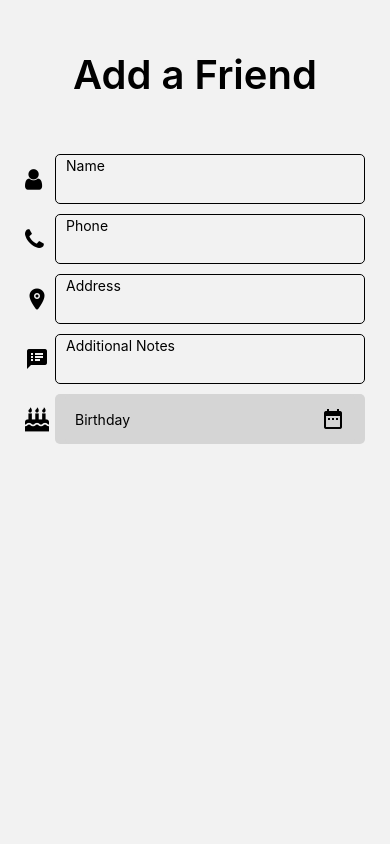
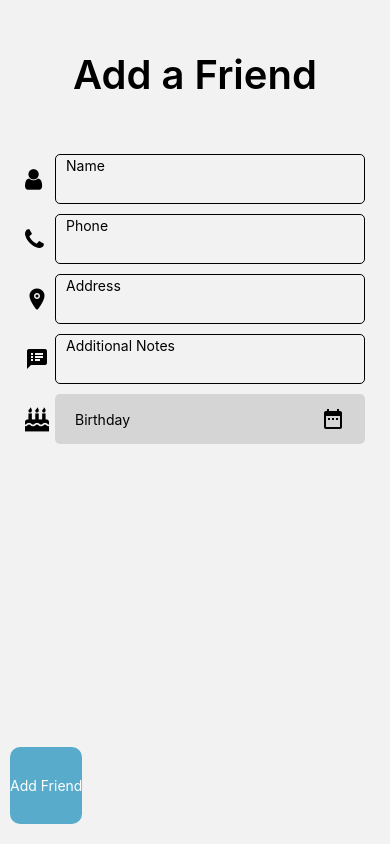
Before and after one commit to philiponions/MyFriends, a React Native app: screen /AddFriend in a window 390 px wide. Built offline with nearby package versions, Linux system fonts and the light colour scheme.

Commit message:
add friend button

```diff
--- a/components/Field.js
+++ b/components/Field.js
@@ -5,35 +5,35 @@ import { useState } from 'react';
 import DateTimePicker from '@react-native-community/datetimepicker';
 import PickDate from './PickDate';
 
-const renderFieldType = (fieldType, name, numLines) => {
+
+const Field = ({name, icon, numLines, fieldType, input, setInput}) => {
+    const renderFieldType = () => {
         const [datePickerOn, setDatePicker] = useState(false)
 
         const turnDatePickerOn = () =>{
             setDatePicker(true)
         }
 
-
         if (fieldType === "date") {
-        return <>
-            <PickDate style={styles.pickDateButton} datePickerOn={datePickerOn} turnDatePickerOn={turnDatePickerOn}/>
-        </>
+            return <><PickDate style={styles.pickDateButton} date={input} setDate={setInput} datePickerOn={datePickerOn} turnDatePickerOn={turnDatePickerOn}/></>
         }
         else {
             return <TextInput
+                        onChangeText={(text) => setInput(text)}
                         placeholder={name}
                         style={styles.textInput}
                         multiline
-        numberOfLines={numLines}/>
+                        numberOfLines={numLines}
+                    />
         }
     }
 
-const Field = ({name, icon, numLines, fieldType}) => {
     return (
         <View style={styles.container}>
         <View style={{width: 30}}>
             {icon}
         </View>
-      {renderFieldType(fieldType, name)}
+        {renderFieldType(fieldType, name, numLines, setInput)}
         </View>
     )
 }
--- a/components/Fields.js
+++ b/components/Fields.js
@@ -14,15 +14,15 @@ const styles = StyleSheet.create({
     }
 })
 
-const Fields = () => {
+const Fields = (props) => {
 
   return (
     <View style={styles.container}>
-        <Field name="Name"  icon={<FontAwesome name="user" size={24} color="black" />}/>
-        <Field name="Phone" icon={<FontAwesome name="phone" size={24} color="black" />} />
-        <Field name="Address" icon={<Ionicons name="location" size={24} color="black" />}/>
-        <Field name="Additional Notes" numLines={4} icon={<MaterialIcons name="speaker-notes" size={24} color="black" />}/>
-        <Field name="Birthday" fieldType="date" icon={<FontAwesome name="birthday-cake" size={24} color="black" />}/>
+        <Field name="Name" input={props.name} setInput={props.setName} icon={<FontAwesome name="user" size={24} color="black" />}/>
+        <Field name="Phone" input={props.phone} setInput={props.setPhone} icon={<FontAwesome name="phone" size={24} color="black" />} />
+        <Field name="Address" input={props.address} setInput={props.setAdress} icon={<Ionicons name="location" size={24} color="black" />}/>
+        <Field name="Additional Notes" input={props.notes} setInput={props.setNotes} numLines={4} icon={<MaterialIcons name="speaker-notes" size={24} color="black" />}/>
+        <Field name="Birthday" input={props.birthday} setInput={props.setBirthday} fieldType="date" icon={<FontAwesome name="birthday-cake" size={24} color="black" />}/>
     </View>
   )
 }
--- a/components/List.js
+++ b/components/List.js
@@ -12,7 +12,7 @@ const List = () => {
       <ScrollView>
         {/* <Text>Hi</Text> */}
         {friendList.map((friend) => {
-            return <FriendItem friendName={friend}/>
+            return<FriendItem friendName={friend}/>
         })}
       </ScrollView>
     </View>
--- a/components/PickDate.js
+++ b/components/PickDate.js
@@ -3,8 +3,8 @@ import React, { useState } from 'react'
 import { MaterialIcons } from '@expo/vector-icons';
 import DateTimePicker from '@react-native-community/datetimepicker';
 
-const PickDate = ({datePickerOn, setDatePicker, turnDatePickerOn}) => {
-  const [date, setDate] = useState(new Date());
+const PickDate = ({datePickerOn, setDatePicker, turnDatePickerOn, date, setDate}) => {
+//   const [date, setDate] = useState(new Date());
   const [mode, setMode] = useState('date');
   const [show, setShow] = useState(false);
   const [firstClick, setFirstClick] = useState(true)
--- a/pages/AddFriend.js
+++ b/pages/AddFriend.js
@@ -1,16 +1,35 @@
-import { View, Text, SafeAreaView, StyleSheet } from 'react-native'
-import React, { useState } from 'react'
+import { View, Text, SafeAreaView, StyleSheet, TouchableOpacity } from 'react-native'
+import React, { useEffect, useState } from 'react'
 import Fields from '../components/Fields'
 
 
 const AddFriend = () => {
+    const [name, setName] = useState("")
+    const [phone, setPhone] = useState("")
+    const [address, setAdress] = useState("")
+    const [notes, setNotes] = useState("")
+    const [birthday, setBirthday] = useState(new Date());
 
   return (
-    <SafeAreaView>
+    <SafeAreaView style={{flex: 1}}>
         <View style={styles.container}>
             <Text style={styles.heading}>Add a Friend</Text>
         </View>
-        <Fields style={styles.fields}/>
+
+            <Fields
+                style={styles.fields}
+                name={name} setName={setName}
+                phone={phone} setPhone={setPhone}
+                address={address} setAdress={setAdress}
+                notes={notes} setNotes={setNotes}
+                birthday={birthday} setBirthday={setBirthday}
+            />
+
+        <View style={styles.bottom}>
+            <TouchableOpacity style={styles.buttonContainer}>
+                <Text style={{color: "white"}}>Add Friend</Text>
+            </TouchableOpacity>
+        </View>
     </SafeAreaView>
   )
 }
@@ -18,13 +37,29 @@ const AddFriend = () => {
 const styles = StyleSheet.create({
     container: {
         alignItems: "center",
-        marginTop: 50
+        marginTop: 50,
+
     },
     heading: {
         alignItems: "center",
         fontSize: 40,
         fontWeight: 600,
     },
+    bottom: {
+        position: 'absolute',
+        bottom:0,
+        flexDirection: "row"
+    },
+    buttonContainer: {
+        backgroundColor: "#59ABCC",
+        alignItems: "center",
+        paddingVertical: 30,
+        marginHorizontal: 10,
+        borderRadius: 10,
+        marginBottom: 20,
+        flexGrow: 1
+
+    },
 })
 
 export default AddFriend
--- a/pages/Main.js
+++ b/pages/Main.js
@@ -31,7 +31,6 @@ const styles = StyleSheet.create({
     marginLeft: 20
   },
   button: {
-
     bottom: 100,
     alignSelf: "flex-end"
   }
```
Lines whose indentation alone changed are shown as unchanged.
